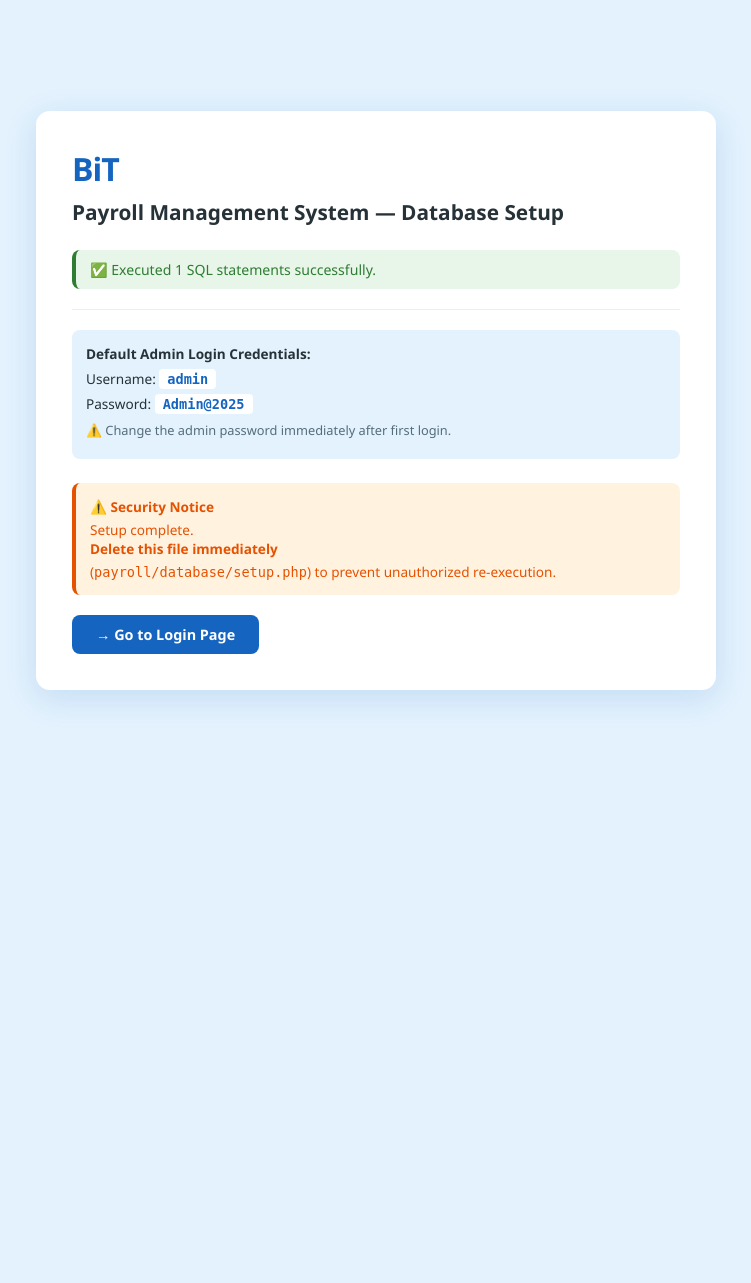
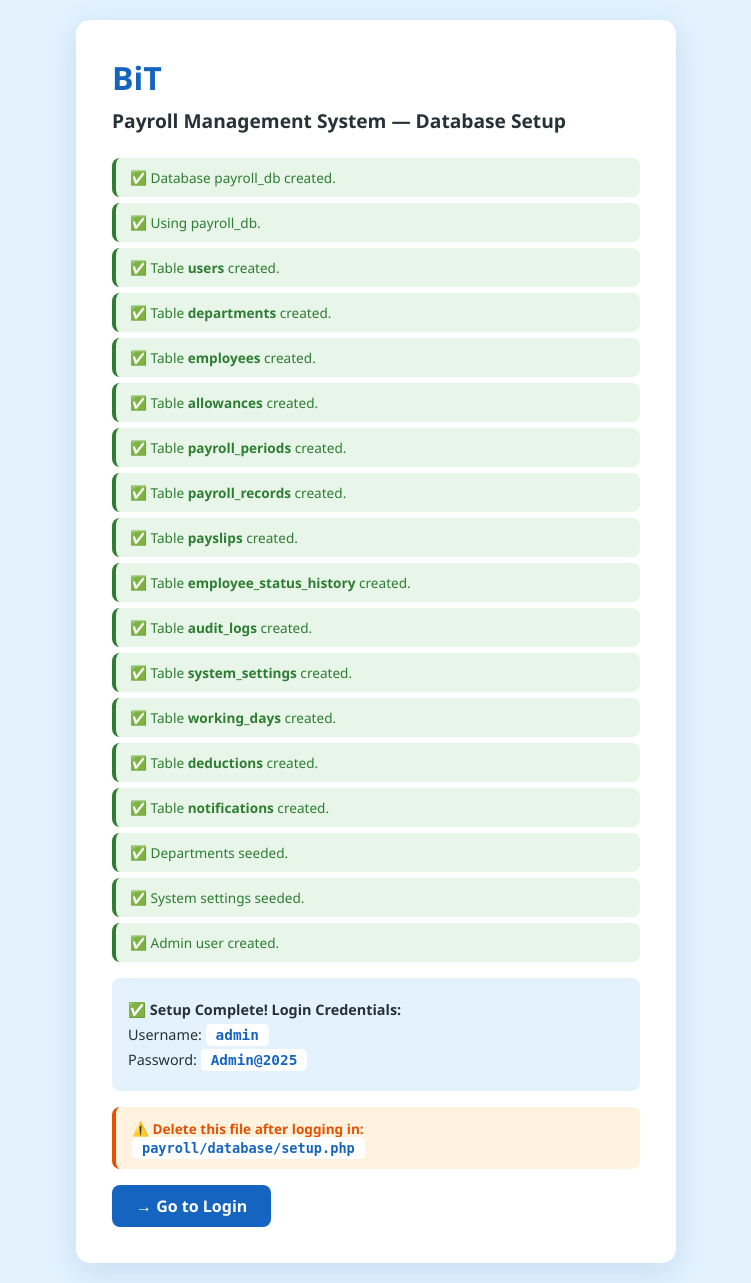
Before and after one commit to efreamenawgaw-source/Web-Based-Payroll-Management-System, a PHP site: page /payroll/database/setup.php in a window 1280 px wide. Shown: the whole page, without its empty margins (264-1015 px from the left). Before the commit the page ends 702 px from the top, so only its background shows below. Run offline with PHP 8.4, Linux system fonts and the light colour scheme.

Commit message:
update user table  and rset the password

```diff
--- a/payroll/database/setup.php
+++ b/payroll/database/setup.php
@@ -2,13 +2,11 @@
 // ============================================================
 // BiT Payroll — Database Setup Script
 // Run once: http://localhost/payroll/database/setup.php
-// DELETE this file after setup is complete.
 // ============================================================
 
-// Only allow from localhost
 if (!in_array($_SERVER['REMOTE_ADDR'], ['127.0.0.1', '::1'])) {
     http_response_code(403);
-    die('Access denied. This script can only be run from localhost.');
+    die('Access denied.');
 }
 
 define('DB_HOST',    'localhost');
@@ -20,51 +18,323 @@ $errors   = [];
 $messages = [];
 
 try {
-    // Connect without selecting a database first
+    // Step 1: Connect WITHOUT selecting a database
     $pdo = new PDO(
         'mysql:host=' . DB_HOST . ';charset=' . DB_CHARSET,
-        DB_USER,
-        DB_PASS,
+        DB_USER, DB_PASS,
         [PDO::ATTR_ERRMODE => PDO::ERRMODE_EXCEPTION]
     );
 
-    // Read and execute the SQL file
-    $sql_file = __DIR__ . '/payroll_db.sql';
+    // Step 2: Drop and recreate the database
+    $pdo->exec("DROP DATABASE IF EXISTS payroll_db");
+    $pdo->exec("CREATE DATABASE payroll_db CHARACTER SET utf8mb4 COLLATE utf8mb4_unicode_ci");
+    $messages[] = '✅ Database payroll_db created.';
 
-    if (!file_exists($sql_file)) {
-        throw new RuntimeException('SQL file not found: payroll_db.sql');
-    }
+    // Step 3: Select the database
+    $pdo->exec("USE payroll_db");
+    $messages[] = '✅ Using payroll_db.';
 
-    $sql = file_get_contents($sql_file);
+    // Step 4: Create all tables one by one
+    $tables = [];
 
-    // Split into individual statements
-    $statements = array_filter(
-        array_map('trim', explode(';', $sql)),
-        fn($s) => !empty($s) && !preg_match('/^--/', $s)
-    );
+    $tables['users'] = "
+        CREATE TABLE users (
+            user_id       INT UNSIGNED    NOT NULL AUTO_INCREMENT,
+            username      VARCHAR(50)     NOT NULL UNIQUE,
+            password      VARCHAR(255)    NOT NULL,
+            role          ENUM('admin','hr','finance','employee') NOT NULL DEFAULT 'employee',
+            full_name     VARCHAR(100)    NOT NULL,
+            email         VARCHAR(100)    UNIQUE,
+            profile_photo VARCHAR(300)    DEFAULT NULL,
+            is_active     TINYINT(1)      NOT NULL DEFAULT 1,
+            last_login    DATETIME        DEFAULT NULL,
+            created_at    DATETIME        NOT NULL DEFAULT CURRENT_TIMESTAMP,
+            updated_at    DATETIME        NOT NULL DEFAULT CURRENT_TIMESTAMP ON UPDATE CURRENT_TIMESTAMP,
+            PRIMARY KEY (user_id),
+            INDEX idx_users_role   (role),
+            INDEX idx_users_active (is_active)
+        ) ENGINE=InnoDB DEFAULT CHARSET=utf8mb4 COLLATE=utf8mb4_unicode_ci";
 
-    $count = 0;
-    foreach ($statements as $statement) {
-        if (trim($statement) === '') continue;
+    $tables['departments'] = "
+        CREATE TABLE departments (
+            dept_id    INT UNSIGNED NOT NULL AUTO_INCREMENT,
+            dept_name  VARCHAR(100) NOT NULL UNIQUE,
+            dept_code  VARCHAR(20)  NOT NULL UNIQUE,
+            description TEXT        DEFAULT NULL,
+            is_active  TINYINT(1)   NOT NULL DEFAULT 1,
+            created_at DATETIME     NOT NULL DEFAULT CURRENT_TIMESTAMP,
+            PRIMARY KEY (dept_id)
+        ) ENGINE=InnoDB DEFAULT CHARSET=utf8mb4 COLLATE=utf8mb4_unicode_ci";
+
+    $tables['employees'] = "
+        CREATE TABLE employees (
+            emp_id            VARCHAR(20)  NOT NULL,
+            user_id           INT UNSIGNED DEFAULT NULL,
+            full_name         VARCHAR(100) NOT NULL,
+            gender            ENUM('male','female','other') NOT NULL,
+            date_of_birth     DATE         DEFAULT NULL,
+            phone             VARCHAR(20)  DEFAULT NULL,
+            email             VARCHAR(100) DEFAULT NULL,
+            address           VARCHAR(200) DEFAULT NULL,
+            dept_id           INT UNSIGNED NOT NULL,
+            position          VARCHAR(100) NOT NULL,
+            employment_type   ENUM('permanent','contract','part_time') NOT NULL DEFAULT 'permanent',
+            basic_salary      DECIMAL(12,2) NOT NULL DEFAULT 0.00,
+            employment_date   DATE         NOT NULL,
+            status            ENUM('active','on_leave','transferred','promoted','terminated') NOT NULL DEFAULT 'active',
+            status_updated_at DATETIME     DEFAULT NULL,
+            created_by        INT UNSIGNED DEFAULT NULL,
+            created_at        DATETIME     NOT NULL DEFAULT CURRENT_TIMESTAMP,
+            updated_at        DATETIME     NOT NULL DEFAULT CURRENT_TIMESTAMP ON UPDATE CURRENT_TIMESTAMP,
+            PRIMARY KEY (emp_id),
+            UNIQUE KEY uq_emp_user (user_id),
+            INDEX idx_emp_dept   (dept_id),
+            INDEX idx_emp_status (status),
+            CONSTRAINT fk_emp_user    FOREIGN KEY (user_id)    REFERENCES users(user_id)       ON DELETE SET NULL,
+            CONSTRAINT fk_emp_dept    FOREIGN KEY (dept_id)    REFERENCES departments(dept_id) ON DELETE RESTRICT,
+            CONSTRAINT fk_emp_created FOREIGN KEY (created_by) REFERENCES users(user_id)       ON DELETE SET NULL
+        ) ENGINE=InnoDB DEFAULT CHARSET=utf8mb4 COLLATE=utf8mb4_unicode_ci";
+
+    $tables['allowances'] = "
+        CREATE TABLE allowances (
+            allowance_id       INT UNSIGNED  NOT NULL AUTO_INCREMENT,
+            emp_id             VARCHAR(20)   NOT NULL,
+            housing            DECIMAL(10,2) NOT NULL DEFAULT 0.00,
+            transport          DECIMAL(10,2) NOT NULL DEFAULT 0.00,
+            position_allowance DECIMAL(10,2) NOT NULL DEFAULT 0.00,
+            teaching           DECIMAL(10,2) NOT NULL DEFAULT 0.00,
+            other              DECIMAL(10,2) NOT NULL DEFAULT 0.00,
+            effective_from     DATE          NOT NULL,
+            effective_to       DATE          DEFAULT NULL,
+            updated_by         INT UNSIGNED  DEFAULT NULL,
+            updated_at         DATETIME      NOT NULL DEFAULT CURRENT_TIMESTAMP ON UPDATE CURRENT_TIMESTAMP,
+            PRIMARY KEY (allowance_id),
+            INDEX idx_allow_emp    (emp_id),
+            INDEX idx_allow_active (effective_to),
+            CONSTRAINT fk_allow_emp     FOREIGN KEY (emp_id)     REFERENCES employees(emp_id) ON DELETE CASCADE,
+            CONSTRAINT fk_allow_updated FOREIGN KEY (updated_by) REFERENCES users(user_id)    ON DELETE SET NULL
+        ) ENGINE=InnoDB DEFAULT CHARSET=utf8mb4 COLLATE=utf8mb4_unicode_ci";
+
+    $tables['payroll_periods'] = "
+        CREATE TABLE payroll_periods (
+            period_id    INT UNSIGNED NOT NULL AUTO_INCREMENT,
+            period_label VARCHAR(30)  NOT NULL UNIQUE,
+            period_month TINYINT      NOT NULL,
+            period_year  SMALLINT     NOT NULL,
+            status       ENUM('pending','processing','processed','verified','finalized') NOT NULL DEFAULT 'pending',
+            processed_by INT UNSIGNED DEFAULT NULL,
+            processed_at DATETIME     DEFAULT NULL,
+            verified_by  INT UNSIGNED DEFAULT NULL,
+            verified_at  DATETIME     DEFAULT NULL,
+            finalized_at DATETIME     DEFAULT NULL,
+            notes        TEXT         DEFAULT NULL,
+            created_at   DATETIME     NOT NULL DEFAULT CURRENT_TIMESTAMP,
+            PRIMARY KEY (period_id),
+            UNIQUE KEY uq_period_month_year (period_month, period_year),
+            INDEX idx_period_status (status),
+            CONSTRAINT fk_period_processed FOREIGN KEY (processed_by) REFERENCES users(user_id) ON DELETE SET NULL,
+            CONSTRAINT fk_period_verified  FOREIGN KEY (verified_by)  REFERENCES users(user_id) ON DELETE SET NULL
+        ) ENGINE=InnoDB DEFAULT CHARSET=utf8mb4 COLLATE=utf8mb4_unicode_ci";
+
+    $tables['payroll_records'] = "
+        CREATE TABLE payroll_records (
+            record_id          INT UNSIGNED  NOT NULL AUTO_INCREMENT,
+            period_id          INT UNSIGNED  NOT NULL,
+            emp_id             VARCHAR(20)   NOT NULL,
+            basic_salary       DECIMAL(12,2) NOT NULL,
+            housing            DECIMAL(10,2) NOT NULL DEFAULT 0.00,
+            transport          DECIMAL(10,2) NOT NULL DEFAULT 0.00,
+            position_allowance DECIMAL(10,2) NOT NULL DEFAULT 0.00,
+            teaching           DECIMAL(10,2) NOT NULL DEFAULT 0.00,
+            other_allowance    DECIMAL(10,2) NOT NULL DEFAULT 0.00,
+            total_allowances   DECIMAL(12,2) NOT NULL,
+            gross_salary       DECIMAL(12,2) NOT NULL,
+            pension_employee   DECIMAL(10,2) NOT NULL,
+            pension_employer   DECIMAL(10,2) NOT NULL,
+            taxable_income     DECIMAL(12,2) NOT NULL,
+            income_tax         DECIMAL(10,2) NOT NULL,
+            other_deductions   DECIMAL(10,2) NOT NULL DEFAULT 0.00,
+            net_pay            DECIMAL(12,2) NOT NULL,
+            tax_bracket        VARCHAR(20)   DEFAULT NULL,
+            calculated_at      DATETIME      NOT NULL DEFAULT CURRENT_TIMESTAMP,
+            PRIMARY KEY (record_id),
+            UNIQUE KEY uq_record_period_emp (period_id, emp_id),
+            INDEX idx_record_emp    (emp_id),
+            INDEX idx_record_period (period_id),
+            CONSTRAINT fk_record_period FOREIGN KEY (period_id) REFERENCES payroll_periods(period_id) ON DELETE CASCADE,
+            CONSTRAINT fk_record_emp    FOREIGN KEY (emp_id)    REFERENCES employees(emp_id)           ON DELETE RESTRICT
+        ) ENGINE=InnoDB DEFAULT CHARSET=utf8mb4 COLLATE=utf8mb4_unicode_ci";
+
+    $tables['payslips'] = "
+        CREATE TABLE payslips (
+            payslip_id    INT UNSIGNED NOT NULL AUTO_INCREMENT,
+            record_id     INT UNSIGNED NOT NULL UNIQUE,
+            emp_id        VARCHAR(20)  NOT NULL,
+            period_id     INT UNSIGNED NOT NULL,
+            file_path     VARCHAR(300) DEFAULT NULL,
+            generated_at  DATETIME     NOT NULL DEFAULT CURRENT_TIMESTAMP,
+            generated_by  INT UNSIGNED DEFAULT NULL,
+            viewed_at     DATETIME     DEFAULT NULL,
+            downloaded_at DATETIME     DEFAULT NULL,
+            PRIMARY KEY (payslip_id),
+            INDEX idx_payslip_emp    (emp_id),
+            INDEX idx_payslip_period (period_id),
+            CONSTRAINT fk_payslip_record    FOREIGN KEY (record_id)    REFERENCES payroll_records(record_id) ON DELETE CASCADE,
+            CONSTRAINT fk_payslip_emp       FOREIGN KEY (emp_id)       REFERENCES employees(emp_id)          ON DELETE RESTRICT,
+            CONSTRAINT fk_payslip_period    FOREIGN KEY (period_id)    REFERENCES payroll_periods(period_id) ON DELETE CASCADE,
+            CONSTRAINT fk_payslip_generated FOREIGN KEY (generated_by) REFERENCES users(user_id)             ON DELETE SET NULL
+        ) ENGINE=InnoDB DEFAULT CHARSET=utf8mb4 COLLATE=utf8mb4_unicode_ci";
+
+    $tables['employee_status_history'] = "
+        CREATE TABLE employee_status_history (
+            history_id      INT UNSIGNED NOT NULL AUTO_INCREMENT,
+            emp_id          VARCHAR(20)  NOT NULL,
+            previous_status ENUM('active','on_leave','transferred','promoted','terminated') DEFAULT NULL,
+            new_status      ENUM('active','on_leave','transferred','promoted','terminated') NOT NULL,
+            effective_date  DATE         NOT NULL,
+            reason          TEXT         DEFAULT NULL,
+            changed_by      INT UNSIGNED DEFAULT NULL,
+            changed_at      DATETIME     NOT NULL DEFAULT CURRENT_TIMESTAMP,
+            PRIMARY KEY (history_id),
+            INDEX idx_status_hist_emp  (emp_id),
+            INDEX idx_status_hist_date (effective_date),
+            CONSTRAINT fk_status_hist_emp     FOREIGN KEY (emp_id)     REFERENCES employees(emp_id) ON DELETE CASCADE,
+            CONSTRAINT fk_status_hist_changed FOREIGN KEY (changed_by) REFERENCES users(user_id)    ON DELETE SET NULL
+        ) ENGINE=InnoDB DEFAULT CHARSET=utf8mb4 COLLATE=utf8mb4_unicode_ci";
+
+    $tables['audit_logs'] = "
+        CREATE TABLE audit_logs (
+            log_id     INT UNSIGNED NOT NULL AUTO_INCREMENT,
+            user_id    INT UNSIGNED DEFAULT NULL,
+            username   VARCHAR(50)  DEFAULT NULL,
+            role       VARCHAR(20)  DEFAULT NULL,
+            action     VARCHAR(100) NOT NULL,
+            target     VARCHAR(100) DEFAULT NULL,
+            details    TEXT         DEFAULT NULL,
+            ip_address VARCHAR(45)  DEFAULT NULL,
+            status     ENUM('success','failed') NOT NULL DEFAULT 'success',
+            logged_at  DATETIME     NOT NULL DEFAULT CURRENT_TIMESTAMP,
+            PRIMARY KEY (log_id),
+            INDEX idx_audit_user   (user_id),
+            INDEX idx_audit_action (action),
+            INDEX idx_audit_date   (logged_at),
+            CONSTRAINT fk_audit_user FOREIGN KEY (user_id) REFERENCES users(user_id) ON DELETE SET NULL
+        ) ENGINE=InnoDB DEFAULT CHARSET=utf8mb4 COLLATE=utf8mb4_unicode_ci";
+
+    $tables['system_settings'] = "
+        CREATE TABLE system_settings (
+            setting_key   VARCHAR(80)  NOT NULL,
+            setting_value VARCHAR(255) NOT NULL,
+            description   VARCHAR(200) DEFAULT NULL,
+            updated_by    INT UNSIGNED DEFAULT NULL,
+            updated_at    DATETIME     NOT NULL DEFAULT CURRENT_TIMESTAMP ON UPDATE CURRENT_TIMESTAMP,
+            PRIMARY KEY (setting_key),
+            CONSTRAINT fk_settings_user FOREIGN KEY (updated_by) REFERENCES users(user_id) ON DELETE SET NULL
+        ) ENGINE=InnoDB DEFAULT CHARSET=utf8mb4 COLLATE=utf8mb4_unicode_ci";
+
+    $tables['working_days'] = "
+        CREATE TABLE working_days (
+            wd_id        INT UNSIGNED NOT NULL AUTO_INCREMENT,
+            emp_id       VARCHAR(20)  NOT NULL,
+            period_month TINYINT      NOT NULL,
+            period_year  SMALLINT     NOT NULL,
+            working_days TINYINT      NOT NULL DEFAULT 30,
+            notes        VARCHAR(200) DEFAULT NULL,
+            submitted_by INT UNSIGNED DEFAULT NULL,
+            submitted_at DATETIME     NOT NULL DEFAULT CURRENT_TIMESTAMP,
+            updated_at   DATETIME     NOT NULL DEFAULT CURRENT_TIMESTAMP ON UPDATE CURRENT_TIMESTAMP,
+            PRIMARY KEY (wd_id),
+            UNIQUE KEY uq_wd_emp_period (emp_id, period_month, period_year),
+            INDEX idx_wd_period (period_year, period_month),
+            CONSTRAINT fk_wd_emp  FOREIGN KEY (emp_id)       REFERENCES employees(emp_id) ON DELETE CASCADE,
+            CONSTRAINT fk_wd_user FOREIGN KEY (submitted_by) REFERENCES users(user_id)    ON DELETE SET NULL
+        ) ENGINE=InnoDB DEFAULT CHARSET=utf8mb4 COLLATE=utf8mb4_unicode_ci";
+
+    $tables['deductions'] = "
+        CREATE TABLE deductions (
+            deduction_id       INT UNSIGNED  NOT NULL AUTO_INCREMENT,
+            emp_id             VARCHAR(20)   NOT NULL,
+            credit_association DECIMAL(10,2) NOT NULL DEFAULT 0.00,
+            renaissance_dam    DECIMAL(10,2) NOT NULL DEFAULT 0.00,
+            loan_repayment     DECIMAL(10,2) NOT NULL DEFAULT 0.00,
+            penalty            DECIMAL(10,2) NOT NULL DEFAULT 0.00,
+            other              DECIMAL(10,2) NOT NULL DEFAULT 0.00,
+            description        TEXT          DEFAULT NULL,
+            effective_month    TINYINT       NOT NULL,
+            effective_year     SMALLINT      NOT NULL,
+            status             ENUM('active','applied','cancelled') NOT NULL DEFAULT 'active',
+            created_by         INT UNSIGNED  DEFAULT NULL,
+            created_at         DATETIME      NOT NULL DEFAULT CURRENT_TIMESTAMP,
+            updated_at         DATETIME      NOT NULL DEFAULT CURRENT_TIMESTAMP ON UPDATE CURRENT_TIMESTAMP,
+            PRIMARY KEY (deduction_id),
+            UNIQUE KEY uq_ded_emp_period (emp_id, effective_month, effective_year),
+            INDEX idx_ded_emp    (emp_id),
+            INDEX idx_ded_period (effective_year, effective_month),
+            CONSTRAINT fk_ded_emp     FOREIGN KEY (emp_id)     REFERENCES employees(emp_id) ON DELETE CASCADE,
+            CONSTRAINT fk_ded_created FOREIGN KEY (created_by) REFERENCES users(user_id)    ON DELETE SET NULL
+        ) ENGINE=InnoDB DEFAULT CHARSET=utf8mb4 COLLATE=utf8mb4_unicode_ci";
+
+    $tables['notifications'] = "
+        CREATE TABLE notifications (
+            notif_id   INT UNSIGNED NOT NULL AUTO_INCREMENT,
+            user_id    INT UNSIGNED NOT NULL,
+            title      VARCHAR(120) NOT NULL,
+            message    TEXT         NOT NULL,
+            type       ENUM('info','success','warning','danger') NOT NULL DEFAULT 'info',
+            link       VARCHAR(200) DEFAULT NULL,
+            is_read    TINYINT(1)   NOT NULL DEFAULT 0,
+            created_at DATETIME     NOT NULL DEFAULT CURRENT_TIMESTAMP,
+            PRIMARY KEY (notif_id),
+            INDEX idx_notif_user   (user_id),
+            INDEX idx_notif_unread (user_id, is_read),
+            CONSTRAINT fk_notif_user FOREIGN KEY (user_id) REFERENCES users(user_id) ON DELETE CASCADE
+        ) ENGINE=InnoDB DEFAULT CHARSET=utf8mb4 COLLATE=utf8mb4_unicode_ci";
+
+    // Execute each table
+    foreach ($tables as $name => $sql) {
         try {
-            $pdo->exec($statement);
-            $count++;
+            $pdo->exec($sql);
+            $messages[] = "✅ Table <strong>{$name}</strong> created.";
         } catch (PDOException $e) {
-            // Skip "already exists" errors gracefully
-            if (strpos($e->getMessage(), 'already exists') !== false) {
-                $messages[] = '⚠️  Skipped (already exists): ' . substr($statement, 0, 60) . '...';
-            } else {
-                $errors[] = $e->getMessage() . ' — Statement: ' . substr($statement, 0, 80);
-            }
+            $errors[] = "❌ Table {$name}: " . $e->getMessage();
         }
     }
 
-    $messages[] = "✅ Executed {$count} SQL statements successfully.";
+    // Step 5: Seed data
+    // Departments
+    $pdo->exec("INSERT INTO departments (dept_name, dept_code) VALUES
+        ('Faculty of Computing',   'FOC'),
+        ('Faculty of Engineering', 'FOE'),
+        ('Faculty of Science',     'FOS'),
+        ('Administrative Office',  'ADM'),
+        ('Finance Office',         'FIN'),
+        ('Human Resources Office', 'HRO'),
+        ('Library',                'LIB'),
+        ('IT Support',             'ITS')");
+    $messages[] = '✅ Departments seeded.';
+
+    // System settings
+    $pdo->exec("INSERT INTO system_settings (setting_key, setting_value, description) VALUES
+        ('pension_employee_rate',   '0.07',  'Employee pension rate (7%)'),
+        ('pension_employer_rate',   '0.11',  'Employer pension rate (11%)'),
+        ('credit_association_rate', '0.10',  'Credit Association rate (10%)'),
+        ('renaissance_dam_rate',    '0.01',  'Renaissance Dam rate (1%)'),
+        ('tax_year',                '2025',  'Active tax bracket year'),
+        ('institution_name',        'Bahir Dar Institute of Technology', 'Institution name'),
+        ('institution_short',       'BiT',   'Institution abbreviation'),
+        ('currency',                'ETB',   'Currency code'),
+        ('payroll_day',             '28',    'Default payroll day'),
+        ('session_timeout_minutes', '15',    'Session timeout in minutes')");
+    $messages[] = '✅ System settings seeded.';
+
+    // Admin user — password: Admin@2025
+    $hash = password_hash('Admin@2025', PASSWORD_BCRYPT, ['cost' => 12]);
+    $stmt = $pdo->prepare("INSERT INTO users (username, password, role, full_name, email) VALUES (?, ?, 'admin', 'System Administrator', 'admin@bit.edu.et')");
+    $stmt->execute(['admin', $hash]);
+    $messages[] = '✅ Admin user created.';
 
 } catch (PDOException $e) {
-    $errors[] = 'Connection failed: ' . $e->getMessage();
-} catch (RuntimeException $e) {
-    $errors[] = $e->getMessage();
+    $errors[] = 'Fatal: ' . $e->getMessage();
 }
 ?>
 <!DOCTYPE html>
@@ -74,62 +344,57 @@ try {
     <meta name="viewport" content="width=device-width, initial-scale=1.0">
     <title>BiT Payroll — Database Setup</title>
     <style>
-        * { box-sizing: border-box; margin: 0; padding: 0; }
-        body { font-family: 'Segoe UI', Arial, sans-serif; background: #E3F2FD; min-height: 100vh;
-               display: flex; align-items: center; justify-content: center; padding: 20px; }
-        .card { background: #fff; border-radius: 14px; box-shadow: 0 8px 32px rgba(21,101,192,0.15);
-                padding: 36px; max-width: 680px; width: 100%; }
-        .logo { font-size: 2rem; font-weight: 900; color: #1565C0; letter-spacing: -1px; }
-        h1 { font-size: 1.3rem; color: #263238; margin: 8px 0 24px; }
-        .msg  { padding: 10px 14px; border-radius: 8px; margin-bottom: 8px; font-size: 0.88rem; }
-        .ok   { background: #E8F5E9; color: #2E7D32; border-left: 4px solid #2E7D32; }
-        .warn { background: #FFFDE7; color: #F57F17; border-left: 4px solid #F57F17; }
-        .err  { background: #FFEBEE; color: #C62828; border-left: 4px solid #C62828; }
-        .note { margin-top: 24px; padding: 14px; background: #FFF3E0; border-radius: 8px;
-                font-size: 0.85rem; color: #E65100; border-left: 4px solid #E65100; }
-        .note strong { display: block; margin-bottom: 4px; }
-        a.btn { display: inline-block; margin-top: 20px; padding: 10px 24px;
-                background: #1565C0; color: #fff; border-radius: 8px; text-decoration: none;
-                font-weight: 600; font-size: 0.9rem; }
-        a.btn:hover { background: #0D47A1; }
-        hr { border: none; border-top: 1px solid #ECEFF1; margin: 20px 0; }
-        .creds { background: #E3F2FD; border-radius: 8px; padding: 14px; font-size: 0.85rem; }
-        .creds p { margin-bottom: 6px; color: #263238; }
-        .creds code { background: #fff; padding: 2px 8px; border-radius: 4px;
-                      font-family: monospace; color: #1565C0; font-weight: 700; }
+        * { box-sizing:border-box; margin:0; padding:0; }
+        body { font-family:'Segoe UI',Arial,sans-serif; background:#E3F2FD;
+               display:flex; align-items:center; justify-content:center;
+               min-height:100vh; padding:20px; }
+        .card { background:#fff; border-radius:14px; padding:36px;
+                max-width:600px; width:100%;
+                box-shadow:0 8px 32px rgba(21,101,192,0.15); }
+        .logo { font-size:2rem; font-weight:900; color:#1565C0; }
+        h2 { color:#263238; margin:8px 0 24px; font-size:1.2rem; }
+        .ok  { background:#E8F5E9; color:#2E7D32; padding:10px 14px;
+               border-radius:8px; border-left:4px solid #2E7D32;
+               margin-bottom:6px; font-size:0.85rem; }
+        .err { background:#FFEBEE; color:#C62828; padding:10px 14px;
+               border-radius:8px; border-left:4px solid #C62828;
+               margin-bottom:6px; font-size:0.85rem; }
+        .creds { background:#E3F2FD; border-radius:8px; padding:16px; margin:16px 0; }
+        .creds p { margin:6px 0; font-size:0.9rem; color:#263238; }
+        code { background:#fff; padding:3px 10px; border-radius:5px;
+               font-weight:700; color:#1565C0; font-family:monospace; }
+        .warn { background:#FFF3E0; color:#E65100; padding:12px 16px;
+                border-radius:8px; font-size:0.85rem; margin-top:16px;
+                border-left:4px solid #E65100; }
+        a.btn { display:inline-block; margin-top:16px; padding:10px 24px;
+                background:#1565C0; color:#fff; border-radius:8px;
+                text-decoration:none; font-weight:600; }
     </style>
 </head>
 <body>
 <div class="card">
     <div class="logo">BiT</div>
-    <h1>Payroll Management System — Database Setup</h1>
+    <h2>Payroll Management System — Database Setup</h2>
 
     <?php foreach ($messages as $msg): ?>
-        <div class="msg <?= str_starts_with($msg, '✅') ? 'ok' : 'warn' ?>"><?= htmlspecialchars($msg) ?></div>
+    <div class="ok"><?= $msg ?></div>
     <?php endforeach; ?>
 
     <?php foreach ($errors as $err): ?>
-        <div class="msg err">❌ <?= htmlspecialchars($err) ?></div>
+    <div class="err"><?= htmlspecialchars($err) ?></div>
     <?php endforeach; ?>
 
     <?php if (empty($errors)): ?>
-    <hr>
     <div class="creds">
-        <p><strong>Default Admin Login Credentials:</strong></p>
+        <p><strong>✅ Setup Complete! Login Credentials:</strong></p>
         <p>Username: <code>admin</code></p>
         <p>Password: <code>Admin@2025</code></p>
-        <p style="margin-top:8px;color:#546E7A;font-size:0.8rem;">
-            ⚠️ Change the admin password immediately after first login.
-        </p>
     </div>
-
-    <div class="note">
-        <strong>⚠️ Security Notice</strong>
-        Setup complete. <strong>Delete this file immediately</strong>
-        (<code>payroll/database/setup.php</code>) to prevent unauthorized re-execution.
+    <div class="warn">
+        ⚠️ <strong>Delete this file after logging in:</strong><br>
+        <code>payroll/database/setup.php</code>
     </div>
-
-    <a href="../pages/auth/login.php" class="btn">→ Go to Login Page</a>
+    <a href="../auth/login.php" class="btn">→ Go to Login</a>
     <?php endif; ?>
 </div>
 </body>
--- a/payroll/home.php
+++ b/payroll/home.php
@@ -55,7 +55,7 @@
                 Bahir Dar Institute of Technology
             </div>
             <h1 class="hero-title">
-                Smart Payroll<br>
+                Web-Based Payroll<br>
                 <span class="hero-highlight">Management System</span>
             </h1>
             <p class="hero-desc">
```
Also changed, not shown: payroll/database/reset_admin.php (added, +83 -0 lines), payroll/pages/auth/logout.php (+12 -1 lines), 2 other files.
